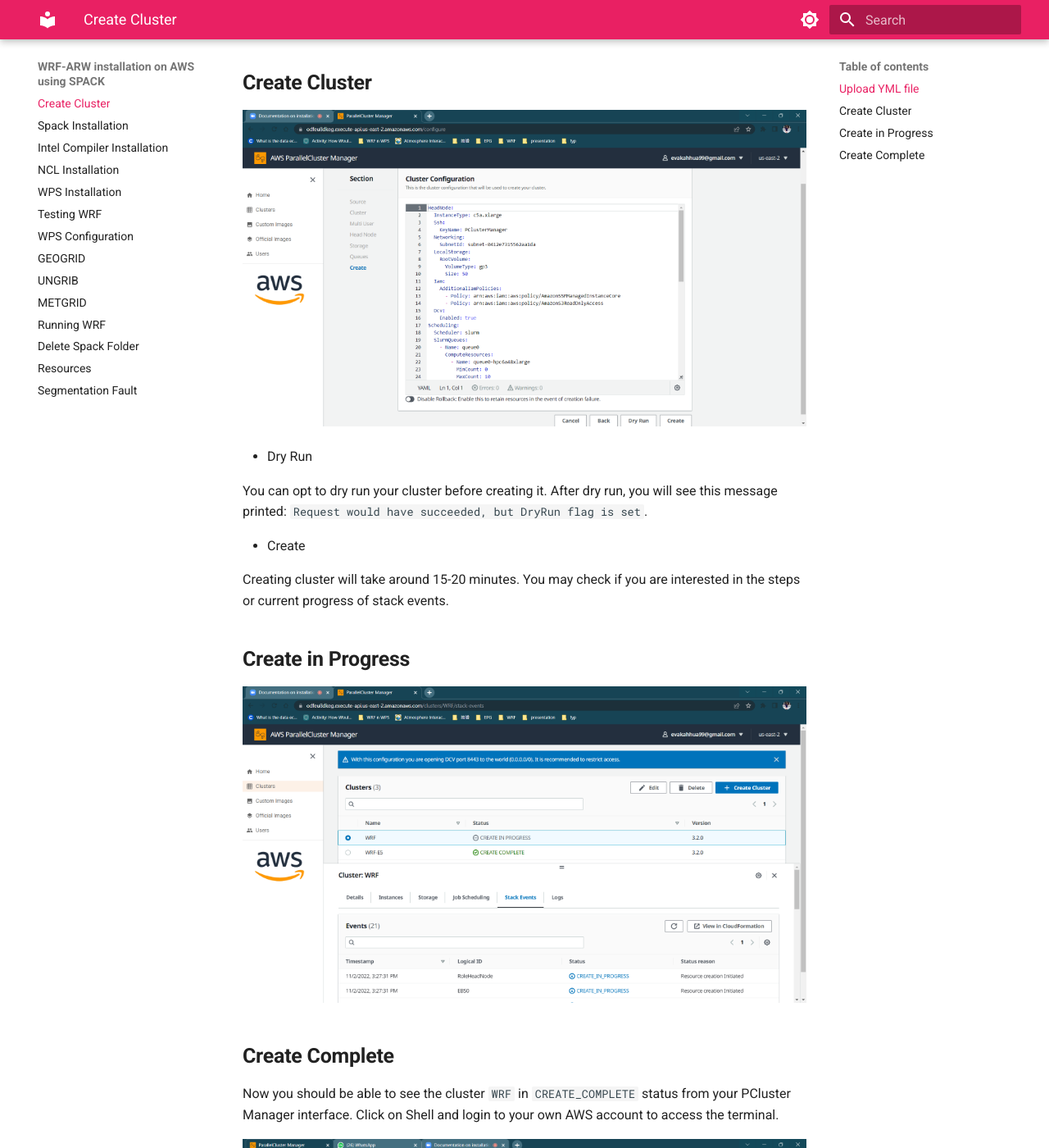
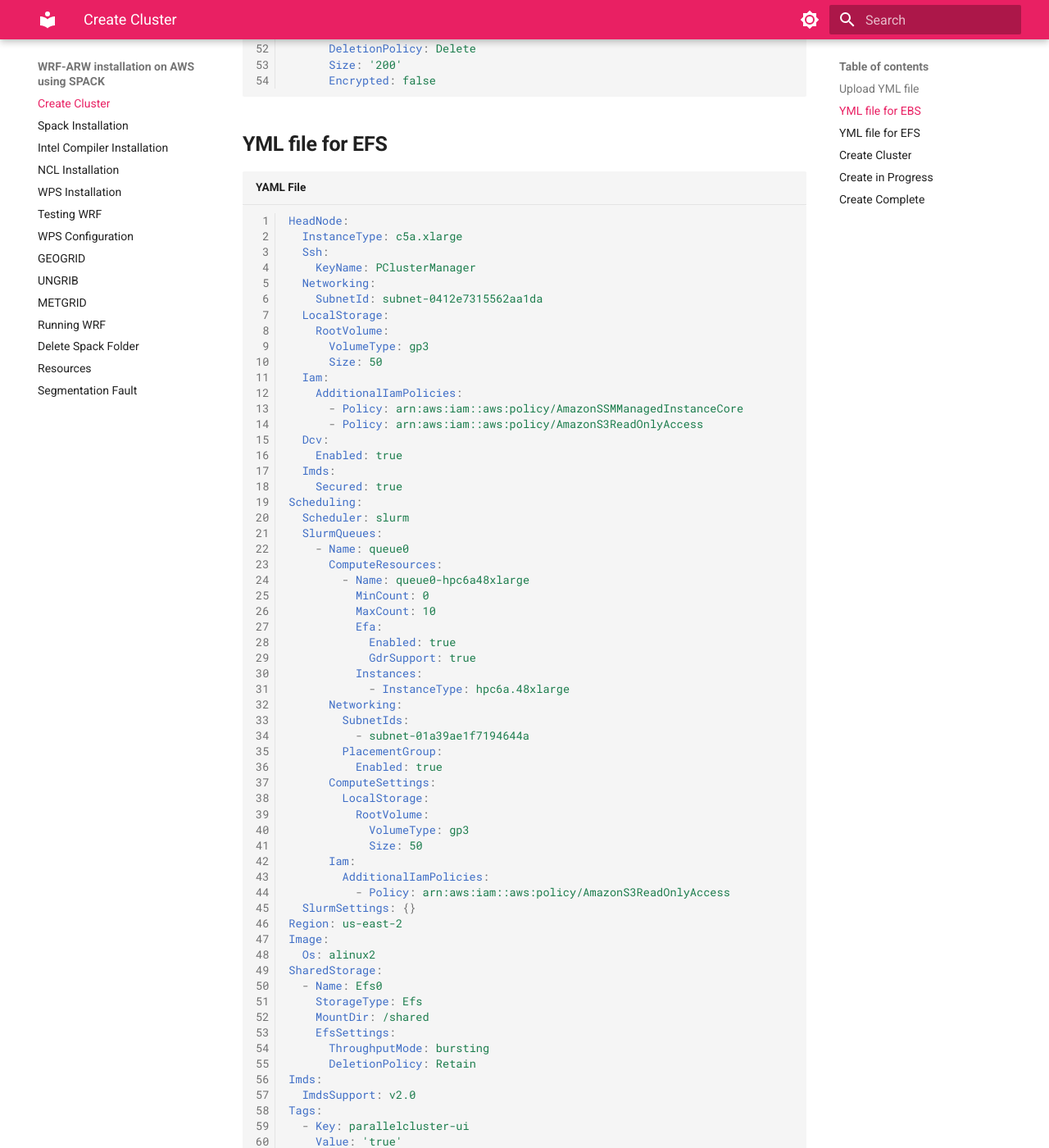
Before and after one commit to AtmosferaUSM/server_tutorial_WRF, an MkDocs documentation site: the page built from docs/index.md, in a window 1280 px wide and 1400 px high, scrolled down 2081 px. Shown: the whole window at 82% size. Built offline with MkDocs 1.6.1 and Material for MkDocs 9.7.7, drawn with Linux system fonts in a browser that asks for light colours.

Commit message:
EFS added, namelist updated

````diff
--- a/docs/index.md
+++ b/docs/index.md
@@ -13,6 +13,8 @@
 ## **Upload YML file**
 
 PCluster Manager makes it easy for us to create and manage the clusters through interface. This is an example configuration. For your first time, you may choose to upload the yml file we have prepared for you and configure to your prefered headnode and shared storage later by updating the yaml file further. In order for AWS to verify your identity, you will need to create your own [EC2 Key Pair](https://docs.aws.amazon.com/AWSEC2/latest/UserGuide/create-key-pairs.html){target=_blank} using Amazon EC2.
+
+## **YML file for EBS**
 
 ``` yaml linenums="1" title="YAML File"
 HeadNode:
@@ -71,6 +73,71 @@
       Encrypted: false
 ```
 
+## **YML file for EFS**
+
+``` yaml linenums="1" title="YAML File"
+HeadNode:
+  InstanceType: c5a.xlarge
+  Ssh:
+    KeyName: PClusterManager
+  Networking:
+    SubnetId: subnet-0412e7315562aa1da
+  LocalStorage:
+    RootVolume:
+      VolumeType: gp3
+      Size: 50
+  Iam:
+    AdditionalIamPolicies:
+      - Policy: arn:aws:iam::aws:policy/AmazonSSMManagedInstanceCore
+      - Policy: arn:aws:iam::aws:policy/AmazonS3ReadOnlyAccess
+  Dcv:
+    Enabled: true
+  Imds:
+    Secured: true
+Scheduling:
+  Scheduler: slurm
+  SlurmQueues:
+    - Name: queue0
+      ComputeResources:
+        - Name: queue0-hpc6a48xlarge
+          MinCount: 0
+          MaxCount: 10
+          Efa:
+            Enabled: true
+            GdrSupport: true
+          Instances:
+            - InstanceType: hpc6a.48xlarge
+      Networking:
+        SubnetIds:
+          - subnet-01a39ae1f7194644a
+        PlacementGroup:
+          Enabled: true
+      ComputeSettings:
+        LocalStorage:
+          RootVolume:
+            VolumeType: gp3
+            Size: 50
+      Iam:
+        AdditionalIamPolicies:
+          - Policy: arn:aws:iam::aws:policy/AmazonS3ReadOnlyAccess
+  SlurmSettings: {}
+Region: us-east-2
+Image:
+  Os: alinux2
+SharedStorage:
+  - Name: Efs0
+    StorageType: Efs
+    MountDir: /shared
+    EfsSettings:
+      ThroughputMode: bursting
+      DeletionPolicy: Retain
+Imds:
+  ImdsSupport: v2.0
+Tags:
+  - Key: parallelcluster-ui
+    Value: 'true'
+```
+
 ## **Create Cluster**
 
 ![Alt Text](images/Create cluster/2.png)
--- a/docs/resources.md
+++ b/docs/resources.md
@@ -42,7 +42,7 @@
      s_we                                = 1,
      e_we                                = 125,   82,
      e_sn                                = 100,   82,
-     e_vert                              = 45,    25,
+     e_vert                              = 45,    45,
      dx                                  = 15000,
      dy                                  = 15000,
      grid_id                             = 1,     2,
@@ -61,7 +61,7 @@
      physics_suite                       = 'tropical'
      mp_physics                          = 24,    24,
      ra_lw_physics                       = 1,     1,
-     ra_sw_physics                       = 4,     1,
+     ra_sw_physics                       = 4,     4,
      radt                                = 27,    27,
      sf_sfclay_physics                   = 1,     1,
      sf_surface_physics                  = 2,     2,
````
Also changed, not shown: other parts of docs/resources.md (+1 -1 lines), docs/ungrib.md (+1 -1 lines), 1 other file.
